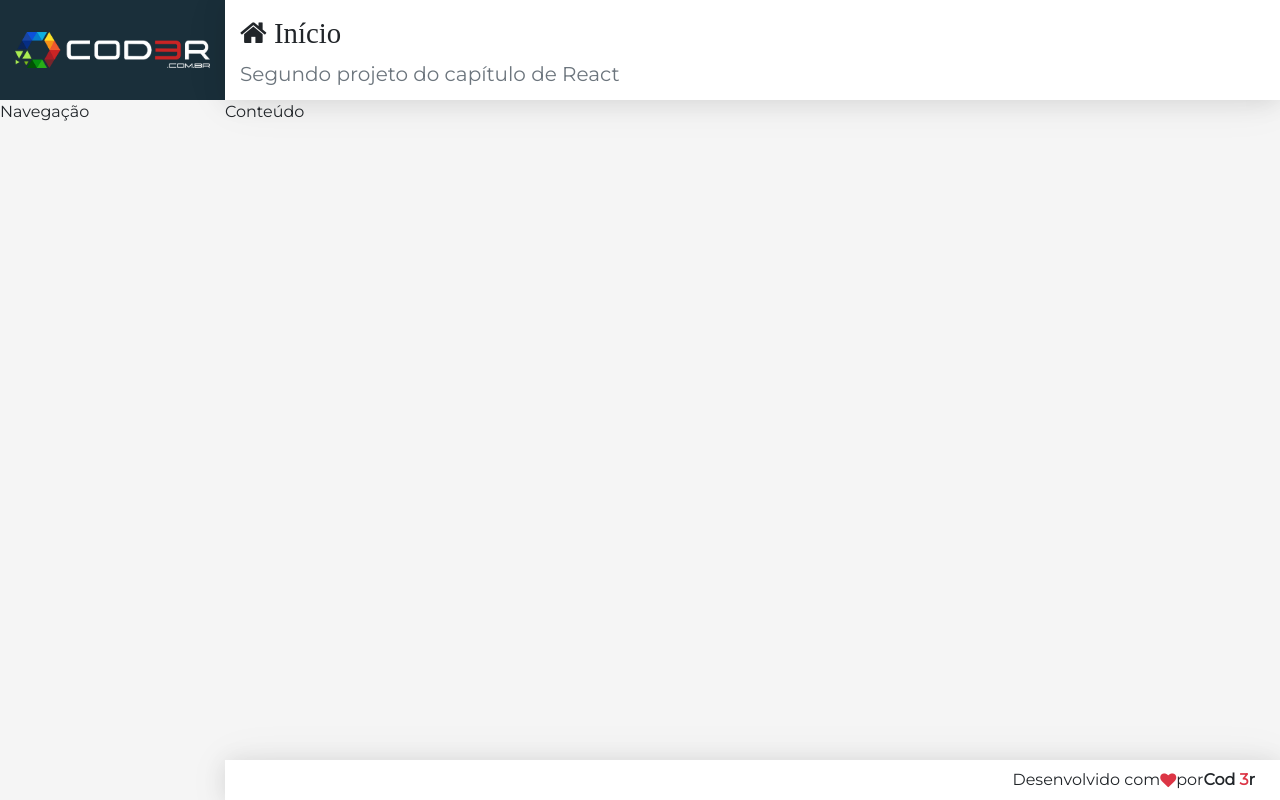
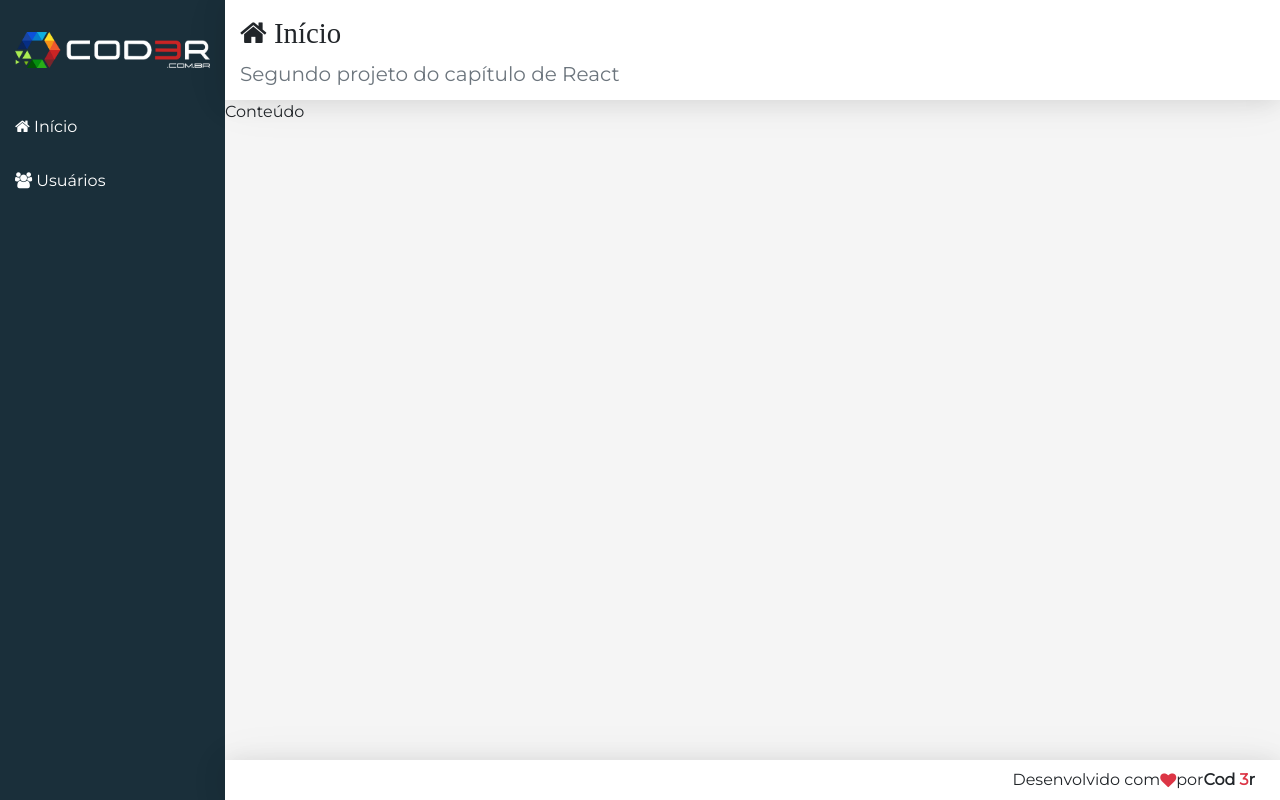
Before and after one commit to prmorais13/react-crud-usuarios, a React (Create React App) app in the folder frontend/: page / in a window 1280 px wide. Built offline with nearby package versions, Linux system fonts and the light colour scheme.

Commit message:
238. Componente Navegação

```diff
--- a/frontend/src/components/templates/Nav.css
+++ b/frontend/src/components/templates/Nav.css
@@ -0,0 +1,16 @@
+aside.menu-area {
+  background-color: var(--bg-dark);
+  box-shadow: 2px 0 10px 0 rgba(0, 0, 0, 0.12) 2px 0 15px 0 rgba(0, 0, 0, 0.09);
+}
+
+.menu a {
+  display: block;
+  text-decoration: none;
+  color: #fff;
+  font-weight: 300;
+  padding: 15px;
+}
+
+.menu a:hover {
+  background: linear-gradient(135deg, #07a7e3, 0%, #32dac3 100%);
+}
--- a/frontend/src/components/templates/Nav.jsx
+++ b/frontend/src/components/templates/Nav.jsx
@@ -1,5 +1,16 @@
-import React from "react";
+import React from 'react';
 
-import "./Nav.css";
+import './Nav.css';
 
-export default props => <aside className="menu-area">Navegação</aside>;
+export default props => (
+  <aside className="menu-area">
+    <nav className="menu">
+      <a href="#/">
+        <i className="fa fa-home" /> Início
+      </a>
+      <a href="#/users">
+        <i className="fa fa-users" /> Usuários
+      </a>
+    </nav>
+  </aside>
+);
```
